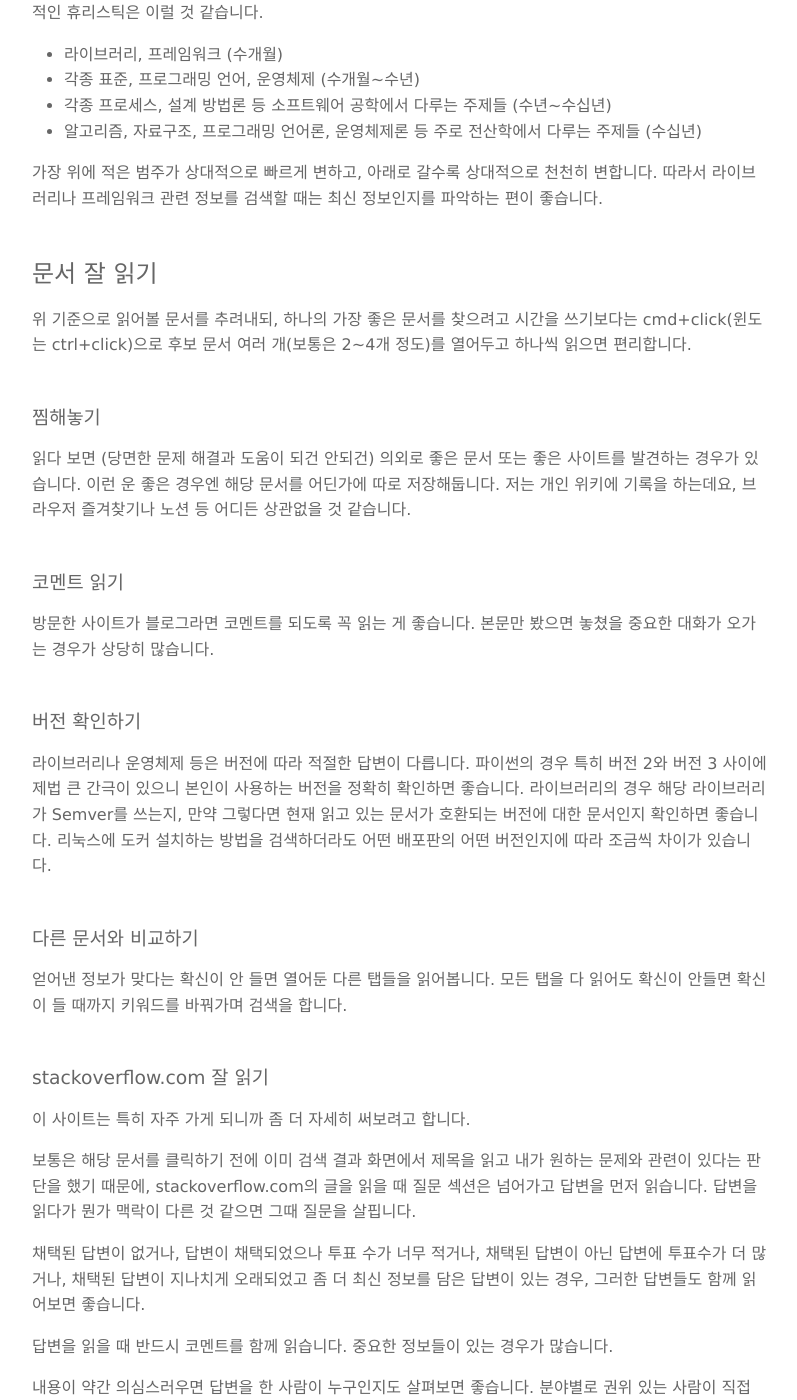
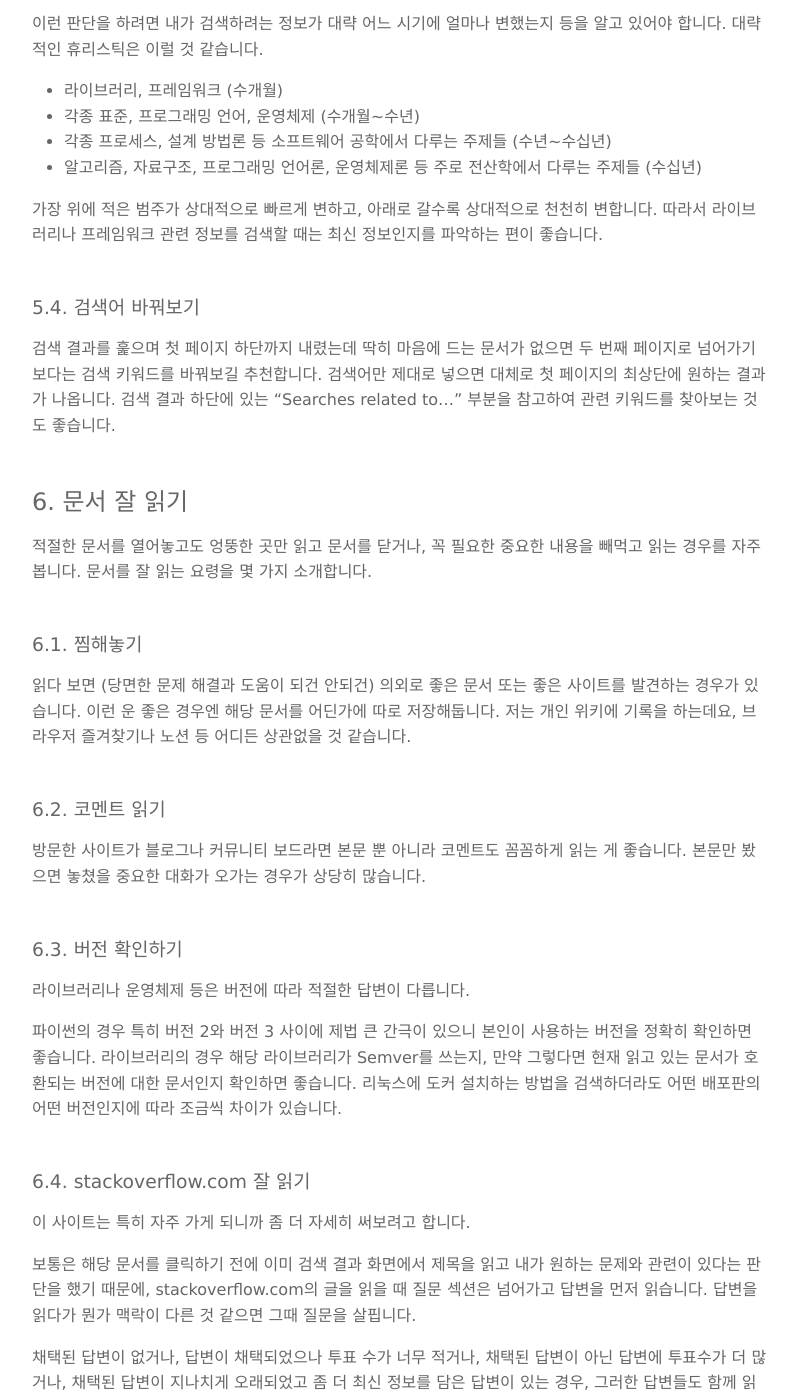
Before and after one commit to boxnwhiskr/boxnwhiskr.github.io, a Jekyll site: the page built from _posts/2020-09-27-ir-for-developers.markdown, in a window 1280 px wide and 1400 px high, scrolled down 4054 px. Shown: the whole window, without its empty margins (240-1037 px from the left). Built offline with Jekyll 4.4.1, drawn with Linux system fonts in a browser that asks for light colours; nearby versions of some CDN libraries; some web fonts are replaced; some of the changed text lies outside the part shown.

Commit message:
Update 2020-09-27-ir-for-developers.markdown

```diff
--- a/_posts/2020-09-27-ir-for-developers.markdown
+++ b/_posts/2020-09-27-ir-for-developers.markdown
@@ -9,13 +9,13 @@ date: 2020-09-27
 
 제가 평소 검색을 할 때 어떤 식으로 하는지 돌아보며 도움이 될만한 습관들을 정리해봤습니다. 프로그래밍을 처음 배울 때 알았더라면 좋을만한 내용이 무엇인지를 고민하며 적었습니다. 아마도 이미 숙련된 개발자분들껜 식상한 이야기들일 수 있습니다.
 
-## 구글에서 검색하기
+## 1. 구글에서 검색하기
 
 분야별로 더 나은 검색 엔진이 존재합니다. 기술 문서를 검색하는 경우엔 대체로 구글이 다른 검색 엔진에 비해 월등하게 뛰어납니다. 심지어는 네이버 API를 이용하는 방법을 찾는 경우에도 네이버보다 구글에서 찾으면 더 양질의 결과를 얻을 수 있습니다.
 
 초심자들이 가장 많이 하는 실수 중 하나가 평소에 맛집이나 영화 정보를 찾던 검색 엔진으로 프로그래밍 관련 정보를 검색하는 것입니다. 수십 년 전 정보, 다른 초심자가 작성한 정보, 이유는 모르겠으나 프로그래밍을 모르는 사람이 적은 답변이 질문자에 의해 채택된 질답 문서, 각종 개발자 커뮤니티의 잡담 게시판 등이 높은 빈도로 검색 결과 상위에 노출됩니다. 이런 출처에서 얻은 코드 조각 또는 방법을 이용하면 문제가 해결되기보다는 새로운 문제가 발생하는 가능성이 더 높고, 검색할 일이 점점 더 많아지는 악순환에 빠지기 쉽습니다.
 
-## 영문으로 검색하기
+## 2. 영문으로 검색하기
 
 한글, 한국어, 한국에 특화된 문제를 검색하는 경우를 제외하고는, 영문으로 검색을 하면 더 좋은 결과를 얻을 수 있습니다. 국내 기술 수준이 낮다거나 하는 문제는 절대 아니고요, IT 관련 분야의 대부분의 정보는 영어로 생산되는 점, 정보가 한국어로 바뀌어 전파되기까지 걸리는 시간 지연, 잦은 오역, 한국어 화자가 영어 화자에 비해 상대적으로 적은 점 등 여러 한계가 있습니다.
 
@@ -23,7 +23,7 @@ date: 2020-09-27
 
 구글에서 영문 키워드로 검색을 하더라도 언어 설정이 한국어로 되어 있으면 국문 문서들이 상위에 나오곤 합니다. 어차피 개발자는 영어 읽기에 익숙해질 필요가 있으므로 되도록 운영체제의 언어 설정을 영문으로 해놓기를 추천합니다. 이게 어렵다면 브라우저의 기본 언어 설정을 영문으로 해놓아도 좋습니다. 이것도 어렵다면, 구글 검색의 언어 설정만이라도 영문으로 해놓기를 추천합니다.
 
-## 검색 엔진의 기능을 잘 쓰기
+## 3. 검색 엔진의 기능을 잘 쓰기
 
 특정 시점의 정보를 찾고 싶다면 Tools에서 "Any time" 대신 검색 기간을 설정하면 좋습니다. 아주 정확하진 않지만 상당히 잘 걸러줍니다. 대체로 어떤 라이브러리나 운영체제의 최신 버전에서 발생하는 문제를 검색하는 경우에 유용합니다.
 
@@ -31,9 +31,11 @@ date: 2020-09-27
 
 python.org 내의 문서만 검색하려면 "site:python.org"이라고 입력합니다. 그 밖에도 논리 연산자 등 구글 검색창에 입력할 수 있는 다양한 문법들을 익히면 좋습니다. 예를 들어 DOM 관련 API를 검색하고 싶은데 자꾸만 jQuery를 이용하는 방법에 대한 문서들이 나오는 경우가 있습니다. 검색어에 "-jquery"를 넣으면 jQuery가 포함된 문서는 빼고 찾을 수 있습니다.
 
-## 검색 키워드 잘 넣기
+## 4. 검색 키워드 잘 넣기
 
-### 적절한 범위의 검색 결과 얻어내기
+키워드만 잘 넣으면 거의 대부분의 상황에서 원하는 검색 결과가 첫 페이지 상단에 나옵니다.
+
+### 4.1. 적절한 범위의 검색 결과 얻어내기
 
 검색 결과를 내가 원하는 영역으로 적절하게 제한해야 합니다. 예를 들어 파이썬에서 쓸 데이터 시각화 라이브러리를 찾고 있다면 검색어에 반드시 python을 포함시키는 게 좋습니다.
 
@@ -41,7 +43,7 @@ python.org 내의 문서만 검색하려면 "site:python.org"이라고 입력합
 
 되도록이면 본인이 풀고자 하는 문제를 정확히 기술하는 키워드를 포함시키면 좋습니다. 예를 들어 동일한 “원소가 2개 이상 담길 수 있는 집합“을 표현하는 자료구조를 구현한 파이썬 함수를 찾고자 한다면 multiset과 python이라는 키워드를 넣으면 좋습니다.
 
-### 정확한 키워드를 알아내는 방법
+### 4.2. 정확한 키워드를 알아내는 방법
 
 문제는 “multiset”처럼 정확한 용어를 항상 잘 알기가 어렵다는 점입니다. 두 가지 팁이 있습니다.
 
@@ -51,23 +53,23 @@ python.org 내의 문서만 검색하려면 "site:python.org"이라고 입력합
 
 제 생각에 이 문제와 관련하여 도움이 될만한 습관은 이겁니다. 문제를 풀었으면 그냥 넘어가지 말고 해당 문제를 내가 잘 이해하고 있는지 확인을 하려고 노력하세요. 그리고 그 문제가 내가 알고 있는 어떤 분야와 관련이 있는지도 대충 살펴보며 지식을 연결하려고 노력합니다. 이렇게 연결하다보면 의외로 자주 마주치는 지식의 덩어리 및 이와 관련된 용어들을 알게 됩니다. 이런 지식과 용어들은 상대적으로 중요할 가능성이 높습니다.
 
-## 검색 결과 중 클릭할 문서 잘 찾기
+## 5. 검색 결과 중 클릭할 문서 잘 찾기
 
-### 검색어 바꿔보기
+정보 검색에 익숙하지 않은 사람들의 행동을 관찰해보면, 검색 결과 페이지에 적절한 문서가 나왔음에도 불구하고 엉뚱한 문서를 클릭해서 읽는 경우가 잦습니다. 어떤 문서가 적절한 문서인지를 알아보는 몇 가지 방법들이 있습니다.
 
-검색 결과를 훑으며 첫 페이지 하단까지 내렸는데 딱히 마음에 드는 문서가 없으면 두 번째 페이지로 넘어가기보다는 검색 키워드를 바꿔보길 추천합니다. 검색어만 제대로 넣으면 대체로 첫 페이지의 최상단에 원하는 결과가 나옵니다. 검색 결과 하단에 있는 "Searches related to..." 부분을 참고하여 관련 키워드를 찾아보는 것도 좋습니다.
+아래의 기준으로 읽어볼 문서를 추려내되, 하나의 가장 좋은 문서를 찾으려고 시간을 쓰기보다는 cmd+click(윈도는 ctrl+click)으로 후보 문서 여러 개(보통은 2~4개 정도)를 열어두고 하나씩 읽으면 편리합니다.
 
-### 분야별로 신뢰할 수 있는 사이트가 어디인지 파악하기
+### 5.1. 분야별로 신뢰할 수 있는 사이트가 어디인지 파악하기
 
 검색 결과를 훑을 때 문서의 URL만 보고도 신뢰할 수 있는 사이트인지 아닌지 걸러낼 수 있으면 좋습니다. 돌이켜보면 저는 초기엔 의도적으로 이런 노력을 하진 않았었고 오래 하다 보니까 차츰 알게 되었는데요, 최근 대략 15년 정도는 의도적으로 노력을 하고 있습니다. 여러분들은 처음부터 의도적으로 노력을 하길 권합니다. 일단 검색 결과에 공식 문서가 있으면 그걸 우선 읽으려고 노력합니다. 예를 들어 Python 관련 정보는 python.org, Go 관련 정보는 golang.org, AWS 문서는 docs.aws.amazon.com, 각 라이브러리에 대한 문서는 해당 라이브러리 공식 문서 등.
 
 공식 문서가 아니더라도 신뢰할 수 있는 사이트들이 있습니다. 웹 관련 기술이라면 w3.org가 가장 공식적이지만 읽기에 친절한 편은 아닙니다. w3.org가 아니더라도 mozilla.org, css-tricks.com, caniuse.com 등 신뢰할 수 있는 사이트들이 있습니다. 리눅스 관련 각종 가이드는 digitalocean.com 등이 친절하고 신뢰할만합니다. stackoverflow.com는 분야를 막론하고 대체로 괜찮고, en.wikipedia.org도 그럭저럭 괜찮은 편입니다. 특히 위키백과 문서 말미의 "References" 섹션에서 신뢰할 수 있는 정보로의 링크를 종종 발견할 수 있습니다.
 
-### 정보 가치가 낮은 사이트 파악하기
+### 5.2. 정보 가치가 낮은 사이트 파악하기
 
 정보 가치가 낮거나, 잘못된 정보가 많거나, 오래된 정보가 많은 사이트들을 알아두고 피하는 것도 좋습니다. d2.naver.com 등 믿을만한 국내 소스들도 분명히 많지만 이런 경우를 제외하고는 국내 자료는 앞에서 설명한 이유(IT 관련 분야의 대부분의 정보는 영어로 생산되는 점, 정보가 한국어로 바뀌어 전파되기까지 걸리는 시간 지연, 잦은 오역, 한국어 화자가 영어 화자에 비해 상대적으로 적은 점)에서 의식적으로 피하려고 노력하는 편입니다. 이는 또한 영어 기술 문서 읽기에 익숙해지기 위한 훈련의 일환이기도 합니다.
 
-### 정보의 시의성을 따져보기
+### 5.3. 정보의 시의성을 따져보기
 
 검색 결과에 해당 문서가 작성된 날짜가 표시되는 경우가 종종 있습니다. 내가 찾고자 하는 문제의 맥락에 비추어 시의성이 적절한지 판단할 필요가 있습니다.
 
@@ -82,27 +84,29 @@ python.org 내의 문서만 검색하려면 "site:python.org"이라고 입력합
 
 가장 위에 적은 범주가 상대적으로 빠르게 변하고, 아래로 갈수록 상대적으로 천천히 변합니다. 따라서 라이브러리나 프레임워크 관련 정보를 검색할 때는 최신 정보인지를 파악하는 편이 좋습니다.
 
-## 문서 잘 읽기
+### 5.4. 검색어 바꿔보기
 
-위 기준으로 읽어볼 문서를 추려내되, 하나의 가장 좋은 문서를 찾으려고 시간을 쓰기보다는 cmd+click(윈도는 ctrl+click)으로 후보 문서 여러 개(보통은 2~4개 정도)를 열어두고 하나씩 읽으면 편리합니다.
+검색 결과를 훑으며 첫 페이지 하단까지 내렸는데 딱히 마음에 드는 문서가 없으면 두 번째 페이지로 넘어가기보다는 검색 키워드를 바꿔보길 추천합니다. 검색어만 제대로 넣으면 대체로 첫 페이지의 최상단에 원하는 결과가 나옵니다. 검색 결과 하단에 있는 "Searches related to..." 부분을 참고하여 관련 키워드를 찾아보는 것도 좋습니다.
 
-### 찜해놓기
+## 6. 문서 잘 읽기
+
+적절한 문서를 열어놓고도 엉뚱한 곳만 읽고 문서를 닫거나, 꼭 필요한 중요한 내용을 빼먹고 읽는 경우를 자주 봅니다. 문서를 잘 읽는 요령을 몇 가지 소개합니다.
+
+### 6.1. 찜해놓기
 
 읽다 보면 (당면한 문제 해결과 도움이 되건 안되건) 의외로 좋은 문서 또는 좋은 사이트를 발견하는 경우가 있습니다. 이런 운 좋은 경우엔 해당 문서를 어딘가에 따로 저장해둡니다. 저는 개인 위키에 기록을 하는데요, 브라우저 즐겨찾기나 노션 등 어디든 상관없을 것 같습니다.
 
-### 코멘트 읽기
+### 6.2. 코멘트 읽기
 
-방문한 사이트가 블로그라면 코멘트를 되도록 꼭 읽는 게 좋습니다. 본문만 봤으면 놓쳤을 중요한 대화가 오가는 경우가 상당히 많습니다.
+방문한 사이트가 블로그나 커뮤니티 보드라면 본문 뿐 아니라 코멘트도 꼼꼼하게 읽는 게 좋습니다. 본문만 봤으면 놓쳤을 중요한 대화가 오가는 경우가 상당히 많습니다.
 
-### 버전 확인하기
+### 6.3. 버전 확인하기
 
-라이브러리나 운영체제 등은 버전에 따라 적절한 답변이 다릅니다. 파이썬의 경우 특히 버전 2와 버전 3 사이에 제법 큰 간극이 있으니 본인이 사용하는 버전을 정확히 확인하면 좋습니다. 라이브러리의 경우 해당 라이브러리가 Semver를 쓰는지, 만약 그렇다면 현재 읽고 있는 문서가 호환되는 버전에 대한 문서인지 확인하면 좋습니다. 리눅스에 도커 설치하는 방법을 검색하더라도 어떤 배포판의 어떤  버전인지에 따라 조금씩 차이가 있습니다.
+라이브러리나 운영체제 등은 버전에 따라 적절한 답변이 다릅니다.
 
-### 다른 문서와 비교하기
+파이썬의 경우 특히 버전 2와 버전 3 사이에 제법 큰 간극이 있으니 본인이 사용하는 버전을 정확히 확인하면 좋습니다. 라이브러리의 경우 해당 라이브러리가 Semver를 쓰는지, 만약 그렇다면 현재 읽고 있는 문서가 호환되는 버전에 대한 문서인지 확인하면 좋습니다. 리눅스에 도커 설치하는 방법을 검색하더라도 어떤 배포판의 어떤  버전인지에 따라 조금씩 차이가 있습니다.
 
-얻어낸 정보가 맞다는 확신이 안 들면 열어둔 다른 탭들을 읽어봅니다. 모든 탭을 다 읽어도 확신이 안들면 확신이 들 때까지 키워드를 바꿔가며 검색을 합니다.
-
-### stackoverflow.com 잘 읽기
+### 6.4. stackoverflow.com 잘 읽기
 
 이 사이트는 특히 자주 가게 되니까 좀 더 자세히 써보려고 합니다.
 
@@ -114,7 +118,11 @@ python.org 내의 문서만 검색하려면 "site:python.org"이라고 입력합
 
 내용이 약간 의심스러우면 답변을 한 사람이 누구인지도 살펴보면 좋습니다. 분야별로 권위 있는 사람이 직접 답변을 다는 경우가 제법 있습니다. 예를 들면 d3js 관련 질문에 Mike Bostock이 답변을 달았거나, Alloy Analyzer 관련 질문에 Daniel Jackson이 답을 달았으면 거의 확실하게 가치 있는 답이므로 꼼꼼하게 읽습니다. 누구인지 모르더라도 평판 점수(reputation score)를 확인하면 좀 더 안심할 수 있습니다. 자주 사용하는 라이브러리라면 해당 라이브러리 공식 저장소에서 주요 기여자를 확인해두면 내 분야의 유명인들이 누구인지 조금씩 알아갈 수 있습니다. https://github.com/trending 같은 곳을 주기적으로 구경 다니는 것도 좋습니다.
 
-### 원하는 결과가 잘 안나오면...
+### 6.5. 다른 문서와 비교하기
+
+얻어낸 정보가 맞다는 확신이 안 들면 열어둔 다른 탭들을 읽어봅니다. 모든 탭을 다 읽어도 확신이 안들면 키워드를 바꿔가며 다시 검색을 합니다.
+
+### 6.6. 원하는 결과가 잘 안나오면...
 
 5분에서 10분 이상 찾았는데도 모르겠으면 아마도 이 문제에 대해 지나치게 모르고 있기 때문일 가능성이 있습니다. 그렇다는 판단이 들면 무턱대고 검색을 더 하기보다는, 공식 가이드라인, 공식 레퍼런스, 좋은 교과서, 논문, 위키백과 등을 찾아 읽으며 맥락 파악을 하는 편이 좋습니다.
 
@@ -136,9 +144,9 @@ python.org 내의 문서만 검색하려면 "site:python.org"이라고 입력합
 
 또는, 원래 잘 작동하던 코드였는데 외부 라이브러리를 업데이트한 후에 갑자기 오류가 난다면 라이브러리 자체에 새로운 버그가 생겼기 때문이거나 해당 라이브러라와 다른 라이브러리 사이에 충돌이 일어나고 있기 때문일 수 있습니다. 이런 상황이 의심된다면 구글에서 검색하기보다는 깃헙에서 해당 라이브러리에 등록된 이슈를 검색하는 편이 좋습니다. 특히 아직 해결되지 않은 이슈인 경우 이 문제를 임시로 피해가는 방법(workaround)에 대한 논의 등을 볼 수 있어서 유익합니다.
 
-## 언제 검색을 할까
+## 8. 언제 검색을 할까
 
-### 검색을 안하면 개발을 못하는 개발자, 검색을 안하며 개발하는 개발자
+### 8.1. 검색을 안하면 개발을 못하는 개발자, 검색을 안하며 개발하는 개발자
 
 종종 "검색을 안하면 개발을 못하는 개발자"는 가짜 개발자라며 비판하는 글을 접합니다. 인터넷을 뒤져서 본인이 이해하지도 못한 코드를 복붙하는 상황을 비판하려는 의도인 것 같습니다. 이런 비판을 접하면 마치 검색을 하는 게 부끄러운 일이라는 생각이 들 수도 있습니다.
 
@@ -150,19 +158,19 @@ python.org 내의 문서만 검색하려면 "site:python.org"이라고 입력합
 
 지금 풀려는 문제를 모르겠으면 검색을 해야 합니다. 지금 풀려는 문제가 너무 익숙해도 검색을 하면 좋습니다. 검색을 안 하면 개발을 못하는 개발자도 위험하지만, 검색을 안 하면서 개발하는 개발자도 위험합니다.
 
-### 지식의 감가상각과 잔존가치
+### 8.2. 지식의 감가상각과 잔존가치
 
 앞서 말씀드린 바와 같이, 라이브러리/프레임워크, 각종 표준/프로그래밍 언어/운영체제, 각종 프로세스/설계 방법론 등 소프트웨어 공학에서 다루는 주제들, 알고리즘/자료구조/프로그래밍 언어론/운영체제론 등 주로 전산학에서 다루는 주제들 순으로 최신성이 얼마나 중요한지에 차이가 있습니다. 최신성이 중요한 문제라면 더 자주 검색을 해보면 좋습니다.
 
 지식에도 감가상각이 있습니다. 어떤 지식은 잔존 가치가 더 빠르게 줄어들고 어떤 지식은 더 오래갑니다. 오래가는 지식을 쌓아가려는 노력과 빠르게 변하는 지식을 갱신하려는 노력을 병행해야 합니다.
 
-### 당면한 문제가 없어도 그냥 검색하기
+### 8.3. 당면한 문제가 없어도 그냥 검색하기
 
 밥을 먹다가 갑자기 어제 본 드라마의 특정 장면이 궁금할 때가 있습니다. "어제 황시목이 왜 그랬지?" 네이버에서 검색을 합니다.
 
 밥을 먹다가 갑자기 어제 짠 코드가 궁금해지는 일이 잦으면 좋습니다. "어제 그 코드에서 루프를 하나 줄이는 방법은 없나?" 구글에서 검색을 합니다.
 
-### 우연한 발견, 계획적 수집
+### 8.4. 우연한 발견, 계획적 수집
 
 문제에 당면해서 검색하기, 답을 이미 알고 있더라도 혹시 더 나은 방법이 있을까 싶어서 검색하기, 갑자기 궁금해져서 검색하기. 셋 모두 분명히 좋은 습관입니다. 하지만 이런 식의 검색은 업무 중  또는 일상에서 상시 공부를 하기 위한 습관 중 하나일 뿐이고 이것만으로는 충분치 않습니다.
 
```
Also changed, not shown: other parts of _posts/2020-09-27-ir-for-developers.markdown (+1 -1 lines).
